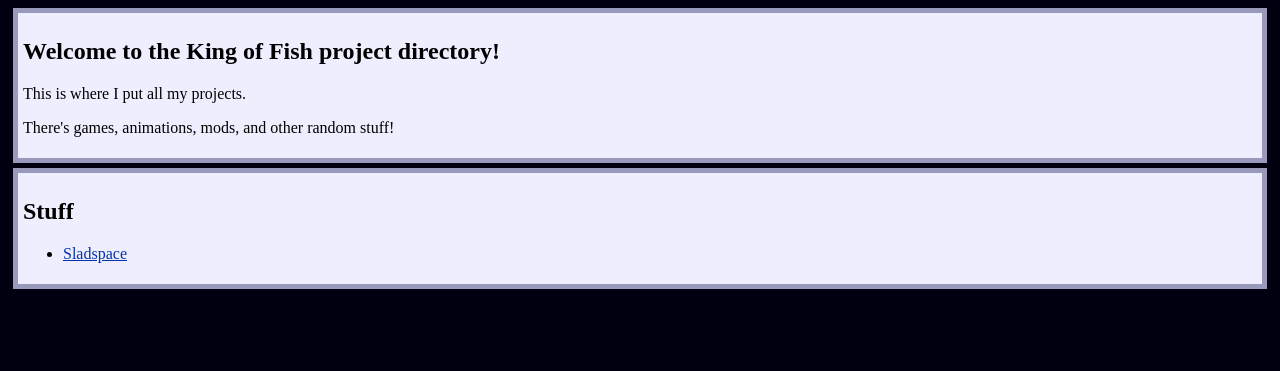
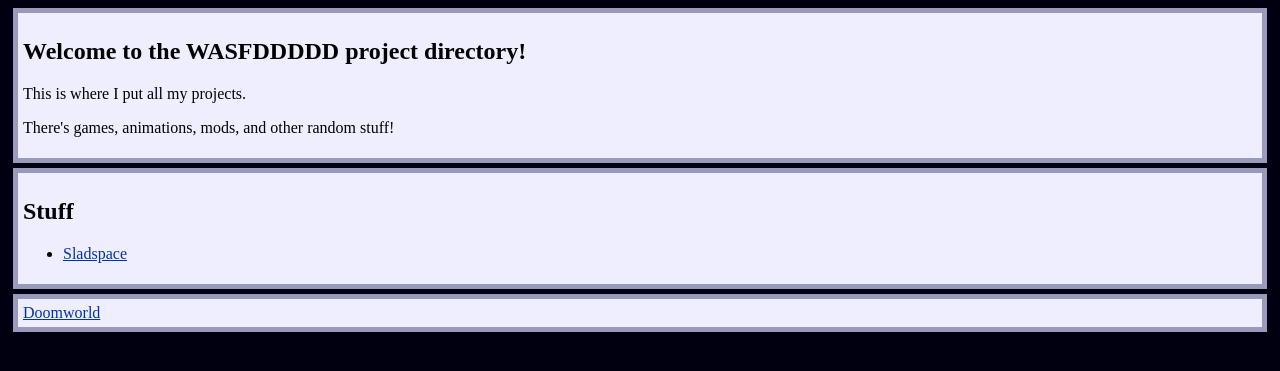
Before and after one commit to king-of-fish/king-of-fish.github.io, a PHP site: page / in a window 1280 px wide. Shown: the top 371 px of the page. Run offline with PHP 8.4, Linux system fonts and the light colour scheme.

Commit message:
Add doomworld link, replace King of Fish with WASFDDDDD

```diff
--- a/index.html
+++ b/index.html
@@ -7,12 +7,12 @@
 	<meta name="viewport" content="width=device-width, initial-scale=1.0">
 	<link rel="stylesheet" href="/styles/main.css" />
     <link rel="stylesheet" href="/styles/index.css" />
-	<title>King of Fish's Stuff</title>
+	<title>WASFDDDDD's Stuff</title>
 </head>
 
 <body>
 	<section>
-	    <h1>Welcome to the King of Fish project directory!</h1>
+	    <h1>Welcome to the WASFDDDDD project directory!</h1>
 		<p>This is where I put all my projects.</p>
         <p>There's games, animations, mods, and other random stuff!</a>
 	</section>
@@ -26,6 +26,9 @@
             </li>
         </ul>
 	</section>
+    <footer>
+        <a href="https://www.doomworld.com/profile/48417-wasfddddd/">Doomworld</a>
+    </footer>
 </body>
 
 </html>
--- a/styles/main.css
+++ b/styles/main.css
@@ -3,7 +3,8 @@ body {
     color: #fff;
 }
 
-section {
+section,
+footer {
     border: 5px #99b solid;
     background: #eef;
     color: #000;
```
